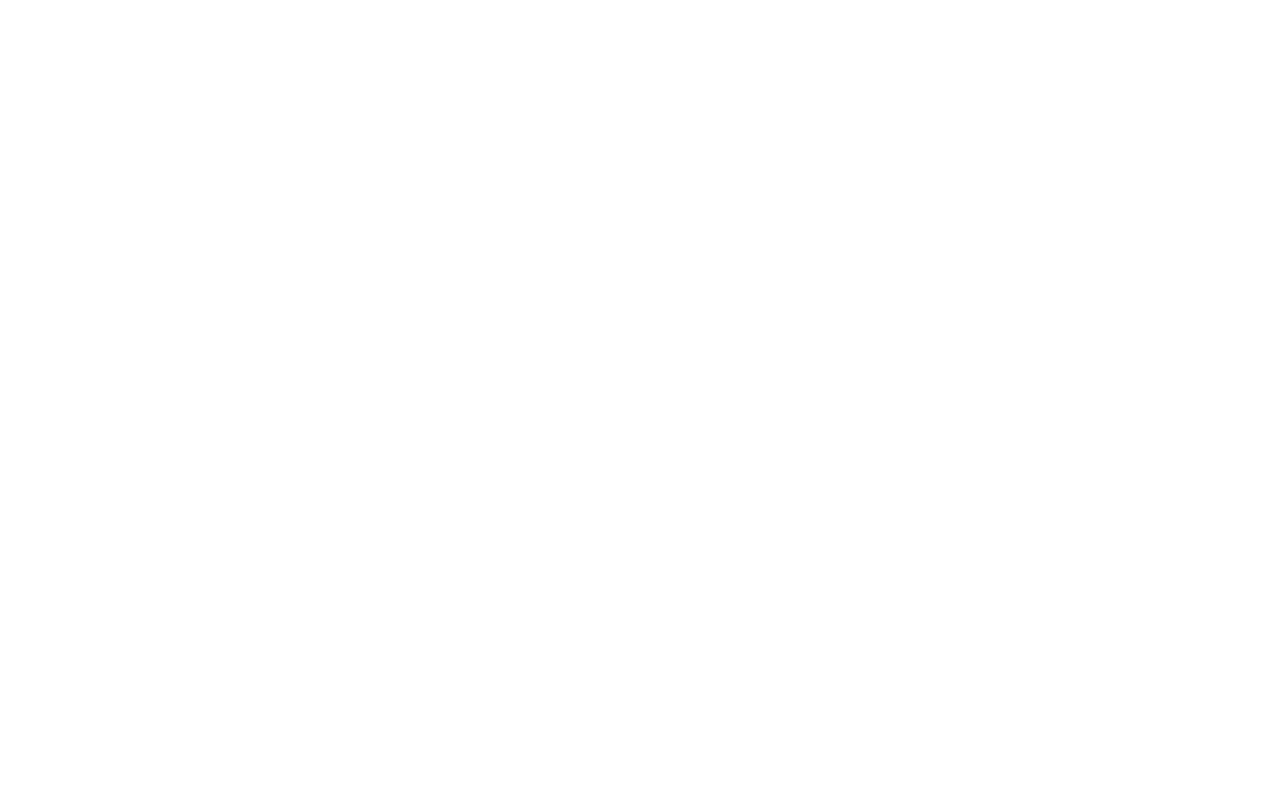
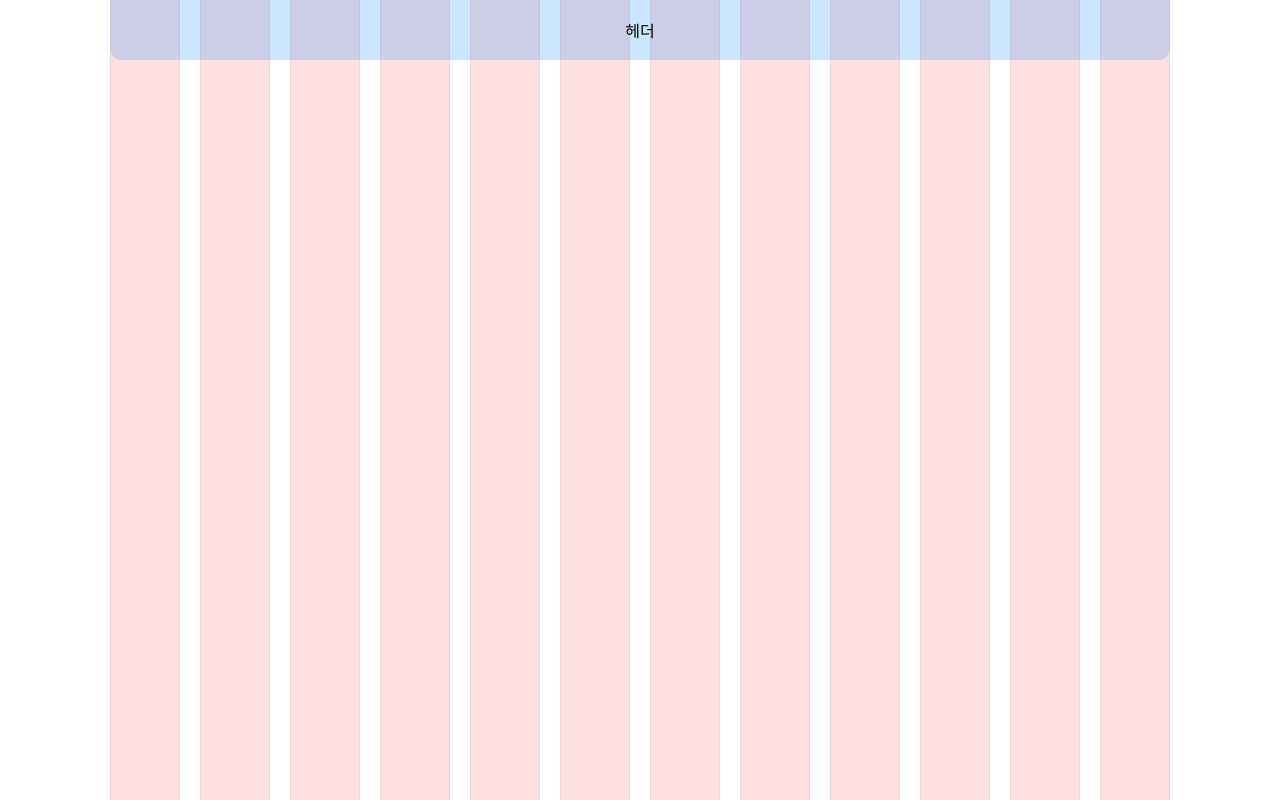
Before and after one commit to LikeLionHGU/Pominit_Front, a React (Create React App) app: page / in a window 1280 px wide. Built offline with nearby package versions, Linux system fonts and the light colour scheme.

Commit message:
style: 와이어프레임대로 비율 맞춰보기

```diff
--- a/package.json
+++ b/package.json
@@ -11,6 +11,7 @@
     "react-dom": "^19.1.1",
     "react-router-dom": "^7.8.0",
     "react-scripts": "5.0.1",
+    "styled-components": "^6.1.19",
     "web-vitals": "^2.1.4"
   },
   "scripts": {
--- /dev/null
+++ b/src/common/Header.js
@@ -0,0 +1,14 @@
+import styled from "styled-components";
+
+const Wrapper = styled.header`
+  position: absolute;
+  top: 0; left: 0; right: 0;
+  height: 60px;
+  width: 100%;
+  z-index: 10;
+  background: rgba(0,128,255,.2); /* 테스트용 */
+  border-radius: 0 0 12px 12px;
+  display:flex; align-items:center; justify-content:center;
+`;
+
+export default function Header(){ return <Wrapper>헤더</Wrapper>; }
--- a/src/index.css
+++ b/src/index.css
@@ -1,13 +1,44 @@
+/* ==== reset ==== */
+* { box-sizing: border-box; }
+html, body, #root { height: 100%; }
+body { margin: 0; background: #fff; }
+
+:root {
+  --content-width: 1080px;
+  --gutter: 20px;
+}
+
+* { box-sizing: border-box; }
+html, body, #root { height: 100%; }
+body { margin: 0; background:#fff; }
+
+
+* {
+  box-sizing: border-box;
+}
+
 body {
   margin: 0;
-  font-family: -apple-system, BlinkMacSystemFont, 'Segoe UI', 'Roboto', 'Oxygen',
-    'Ubuntu', 'Cantarell', 'Fira Sans', 'Droid Sans', 'Helvetica Neue',
-    sans-serif;
-  -webkit-font-smoothing: antialiased;
-  -moz-osx-font-smoothing: grayscale;
+  padding: 0;
 }
 
-code {
-  font-family: source-code-pro, Menlo, Monaco, Consolas, 'Courier New',
-    monospace;
+.container{
+  max-width:1060px;
+  margin:0 auto;
+  position:relative;
 }
+
+
+
+.grid {
+  display: grid;
+  grid-template-columns: repeat(12, 1fr);
+  gap: var(--gutter);
+  height: 100vh;
+}
+
+.grid > div {
+  background: rgba(255,0,0,.12);
+  border-left: 1px solid rgba(0,0,0,.05);
+  border-right: 1px solid rgba(0,0,0,.05);
+}
--- a/src/mainPage/MainPage.js
+++ b/src/mainPage/MainPage.js
@@ -1,10 +1,11 @@
-import React from "react";
-function Mainpage() {
-    return (
-      <div>
+import Header from "../common/Header";
+import Testpage from "../testPage/TestPage";
 
-      </div>
-    );
-  }
-
-  export default Mainpage;
+export default function MainPage() {
+  return (
+    <div className="container">
+      <Header />
+        <Testpage />
+    </div>
+  );
+}
--- /dev/null
+++ b/src/testPage/TestPage.js
@@ -0,0 +1,17 @@
+import React from "react";
+import Header from "../common/Header";
+
+function Testpage() {
+  return (
+    <div className="container frame">
+
+      <div className="grid">
+        {Array.from({ length: 12 }).map((_, i) => (
+          <div key={i} />
+        ))}
+      </div>
+    </div>
+  );
+}
+
+export default Testpage;
```
Also changed, not shown: 1 other file (tests, documents, lock files or other folders).
